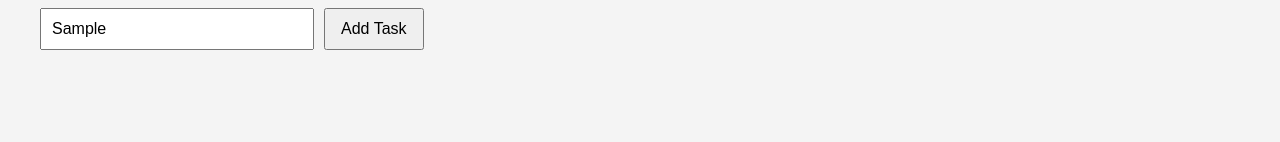
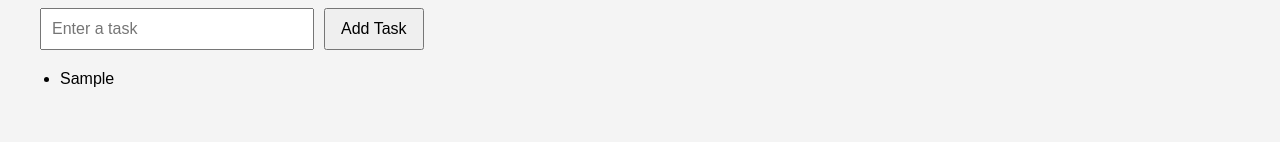
Before and after one commit to Devika-Subhash/TaskFlow, a React (Vite) app in the folder TaskFlow/: page / in a window 1280 px wide. Both pictures are taken after typing "Sample" into the empty fields and a click on the button "Add Task". Shown: the part 158-300 px from the top of the page. Built offline with nearby package versions, Linux system fonts and the light colour scheme.

Commit message:
Implement task addition functionality

```diff
--- a/TaskFlow/src/App.jsx
+++ b/TaskFlow/src/App.jsx
@@ -3,6 +3,14 @@ import Navbar from "./components/Navbar";
 
 function App() {
   const [task, setTask] = useState("");
+  const [tasks, setTasks] = useState([]);
+
+  function addTask() {
+    if (task.trim() === "") return;
+
+    setTasks([...tasks, task]);
+    setTask("");
+  }
 
   return (
     <div>
@@ -17,7 +25,13 @@ function App() {
         onChange={(e) => setTask(e.target.value)}
       />
 
-      <button>Add Task</button>
+      <button onClick={addTask}>Add Task</button>
+
+      <ul>
+        {tasks.map((item, index) => (
+          <li key={index}>{item}</li>
+        ))}
+      </ul>
     </div>
   );
 }
--- a/TaskFlow/src/index.css
+++ b/TaskFlow/src/index.css
@@ -34,3 +34,12 @@ button {
   cursor: pointer;
   font-size: 16px;
 }
+
+ul {
+  margin-top: 20px;
+  padding-left: 20px;
+}
+
+li {
+  margin-bottom: 10px;
+}
```
